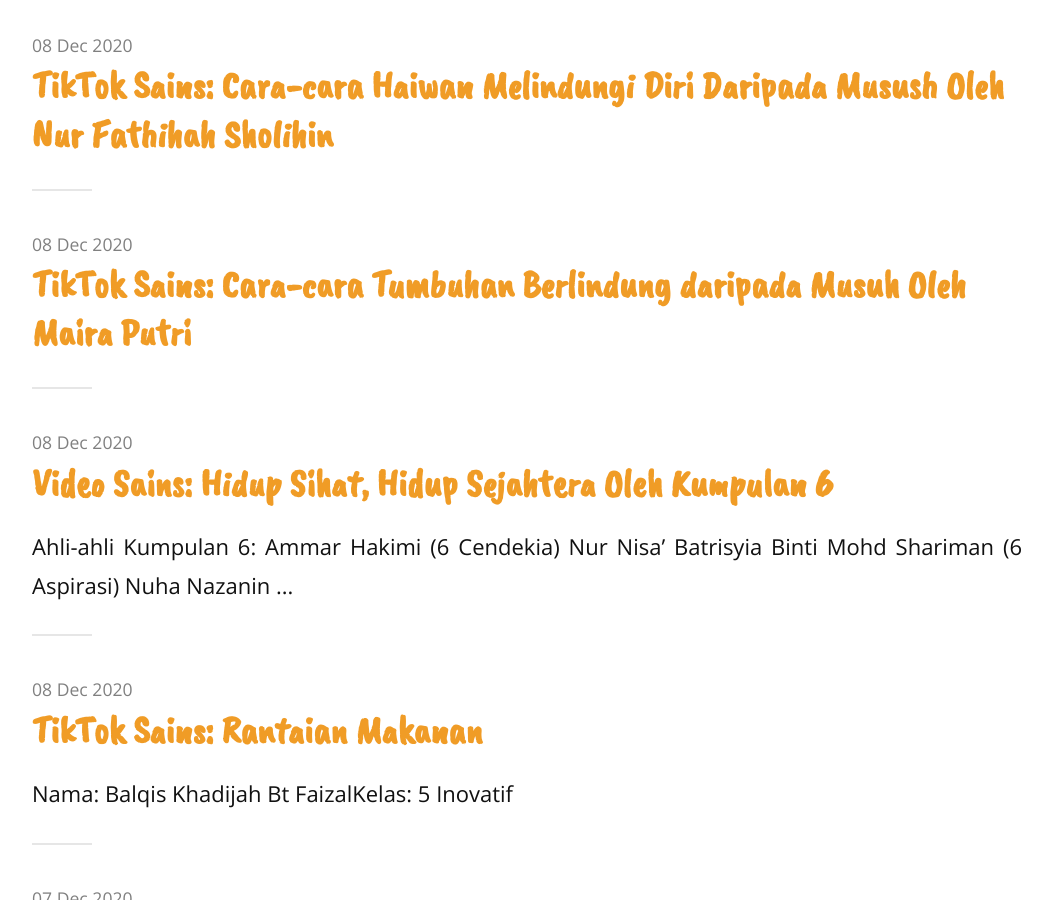
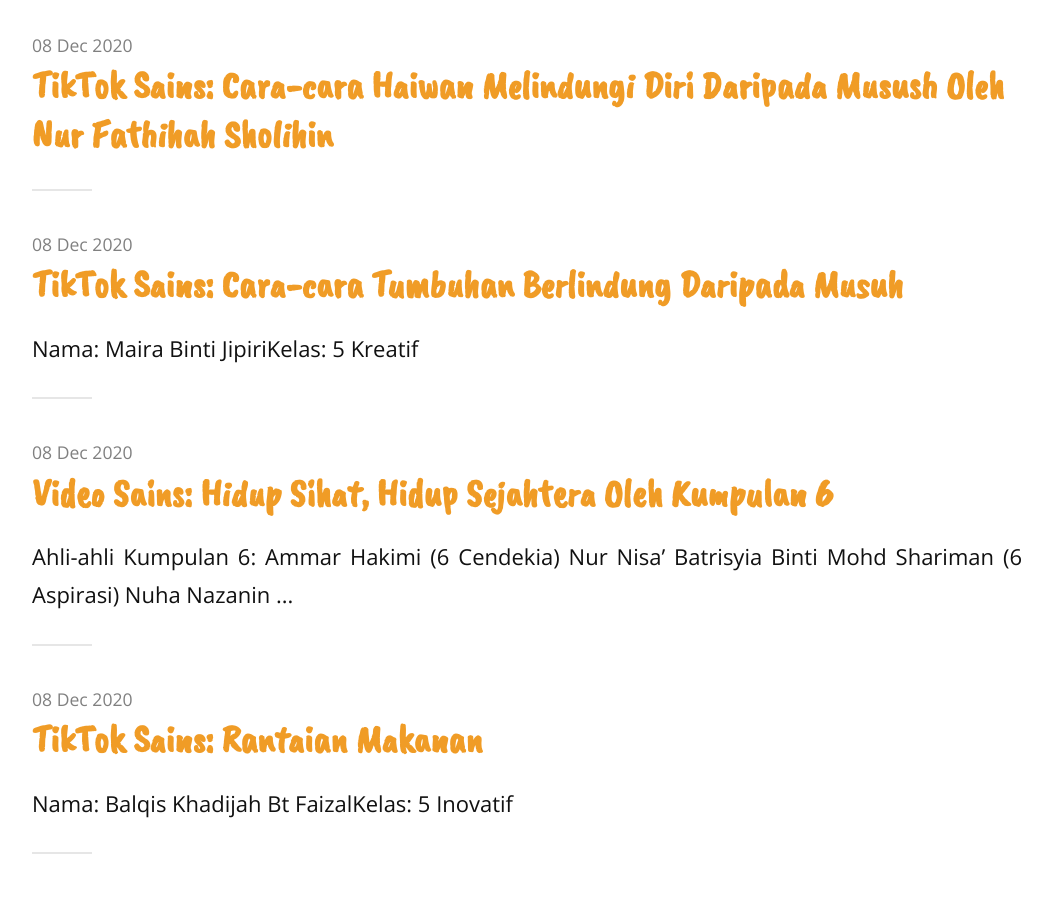
Before and after one commit to evangelistagrace/VSW2020, a Jekyll site: the page built from articles.md, in a window 1280 px wide and 900 px high, scrolled down 1115 px. Shown: the whole window, without its empty margins (113-1165 px from the left). Built offline with Jekyll 4.4.1, drawn with Linux system fonts in a browser that asks for light colours; nearby versions of some CDN libraries.

Commit message:
Update 2020-12-08-Maira_tiktok.markdown

```diff
--- a/_posts/2020-12-08-Maira_tiktok.markdown
+++ b/_posts/2020-12-08-Maira_tiktok.markdown
@@ -1,7 +1,11 @@
 ---
 layout: post
-title: "TikTok Sains: Cara-cara Tumbuhan Berlindung daripada Musuh Oleh Maira Putri"
+title: "TikTok Sains: Cara-cara Tumbuhan Berlindung Daripada Musuh"
 date: 2020-12-08
 ---
 
+Nama: Maira Binti Jipiri
+<br />
+Kelas: 5 Kreatif
+
 {% include video_player.html id='Maira_TikTok' %}
```
